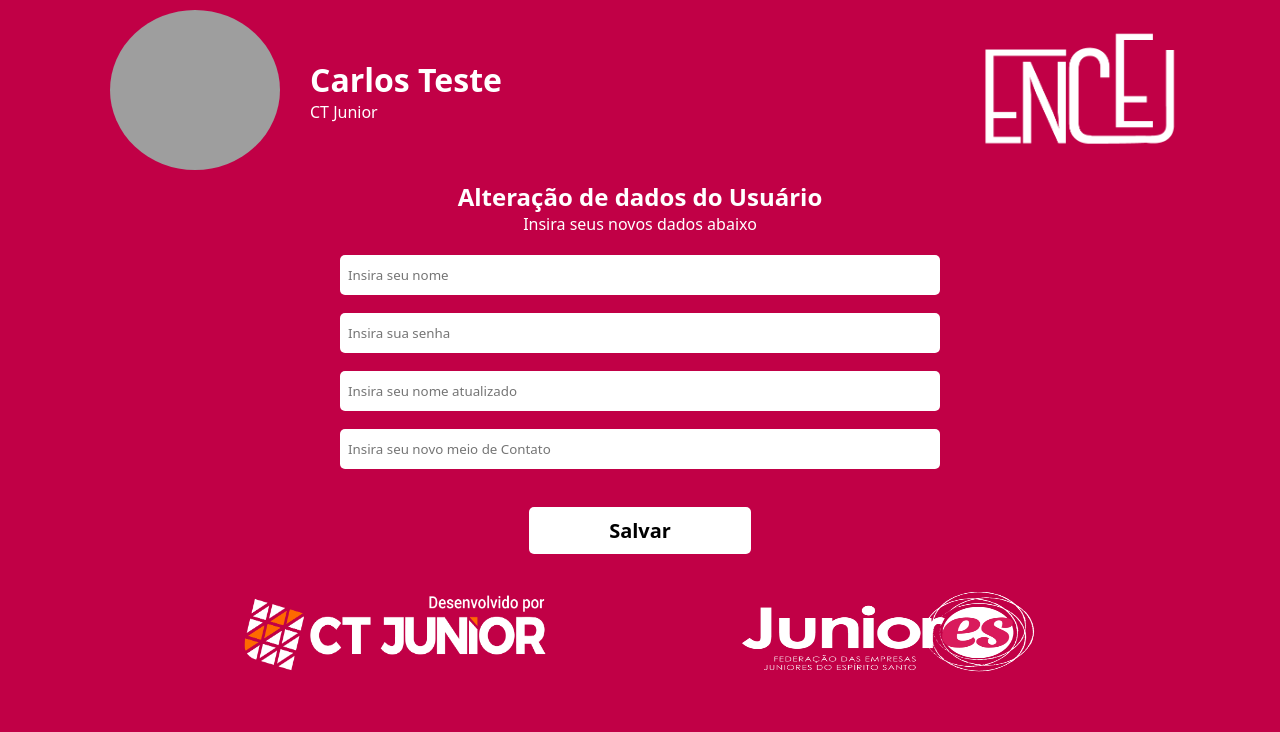
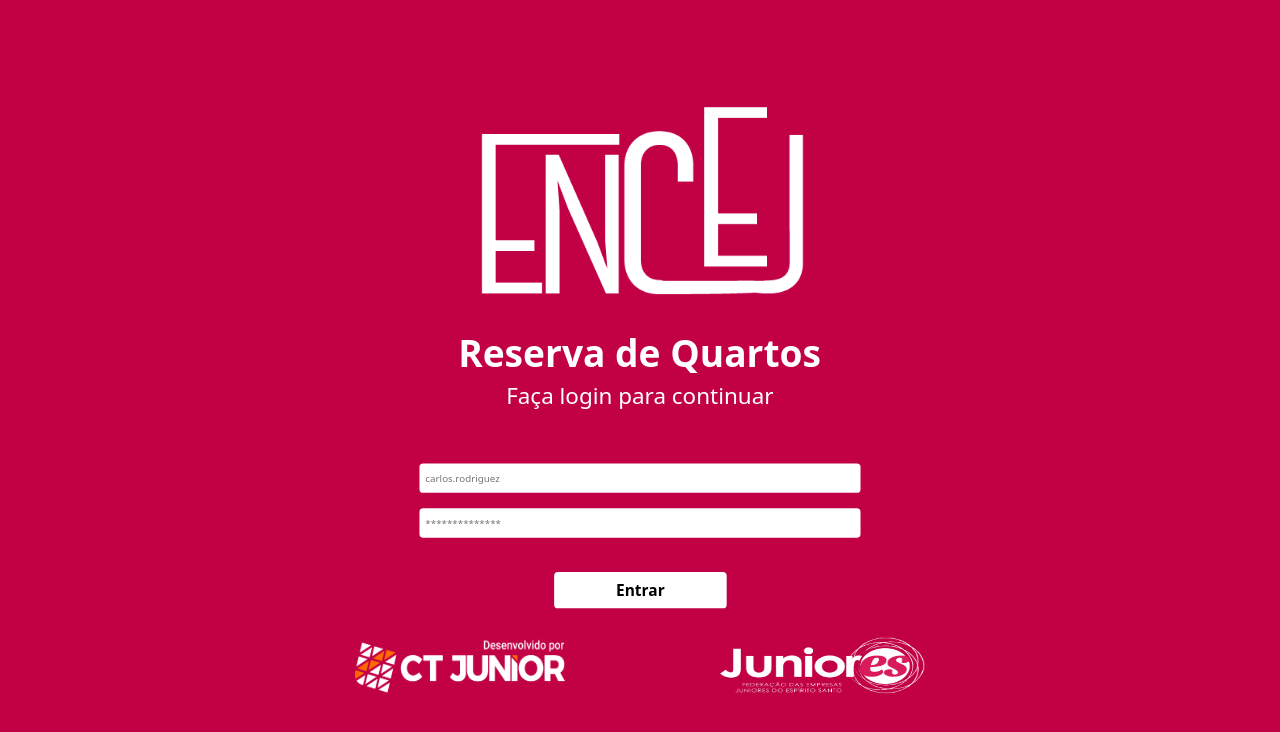
Before and after one commit to Campos1911/Sistema-ENCEJ, a React (Create React App) app: page / in a window 1280 px wide. Shown: the top 732 px of the page. Built offline with nearby package versions, Linux system fonts and the light colour scheme; grey boxes are pictures that could not be loaded.

Commit message:
páginas enviadas para a branch dev

```diff
--- a/src/App.tsx
+++ b/src/App.tsx
@@ -8,7 +8,7 @@ import Cadastro from './pages/Cadastro/cadastro';
 function App() {
   return (
     <>
-    <AlterarDados />
+    <Home  />
     </>
   );
 }
--- a/src/pages/Inicio/inicio.tsx
+++ b/src/pages/Inicio/inicio.tsx
@@ -9,6 +9,7 @@ import Logo from '../../../src/images/Logo/Logo.jpg'
 /**IMPORT DOS COMPONENTES**/
 import Input from '../../components/Input/input'
 import Button from '../../components/Button/button';
+import Footer from '../../components/Footer/footer';
 
 /**FUNÇÃO PARA MUDAR DE PÁGINA AO CLICAR NO BOTÃO --> MUDAR PARA UM ARQUIVO ESPECÍFICO**/
 
@@ -30,10 +31,7 @@ export default function Home() {
 
         <Button classname='bttLogin' insideText='Entrar'/>
 
-        <div className="logo-organizadores">
-          <img className='ctj' src={CTJLogo} alt="ctjunior logo" />
-          <img className='juniores' src={JunioresLogo} alt="juniores logo" />
-        </div>
+        <Footer />
 
       </div>
       </>
```
